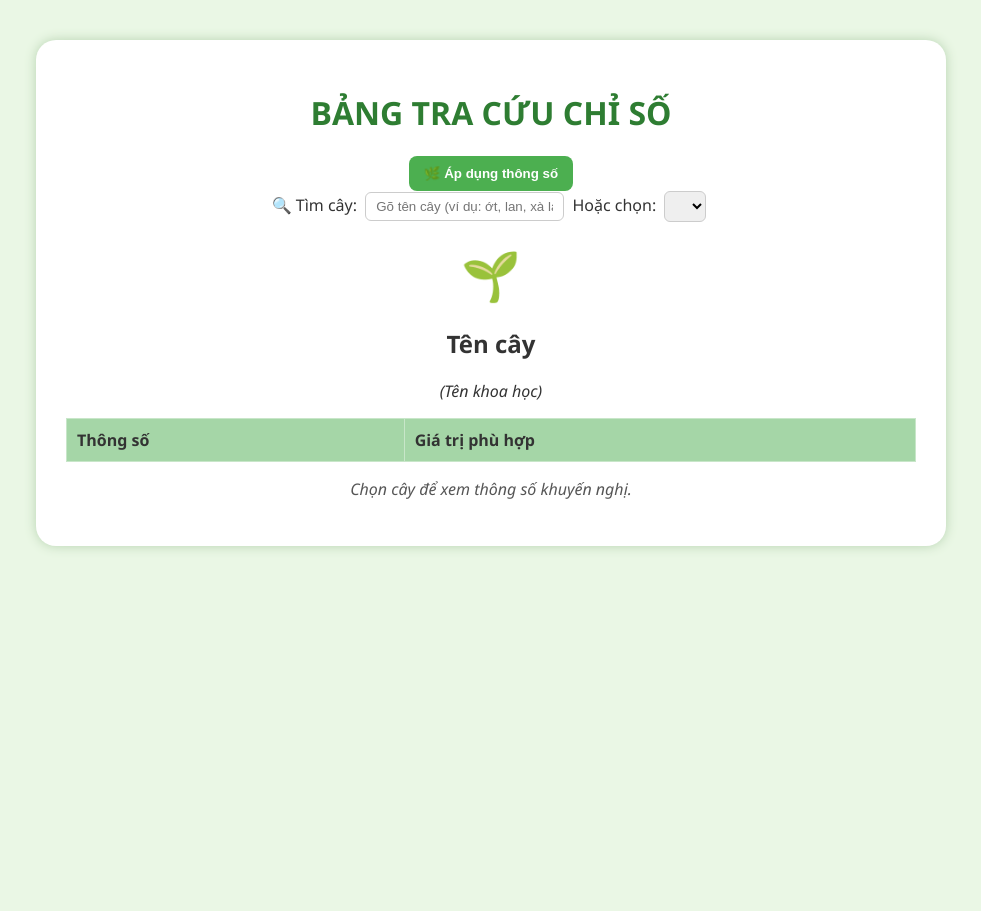
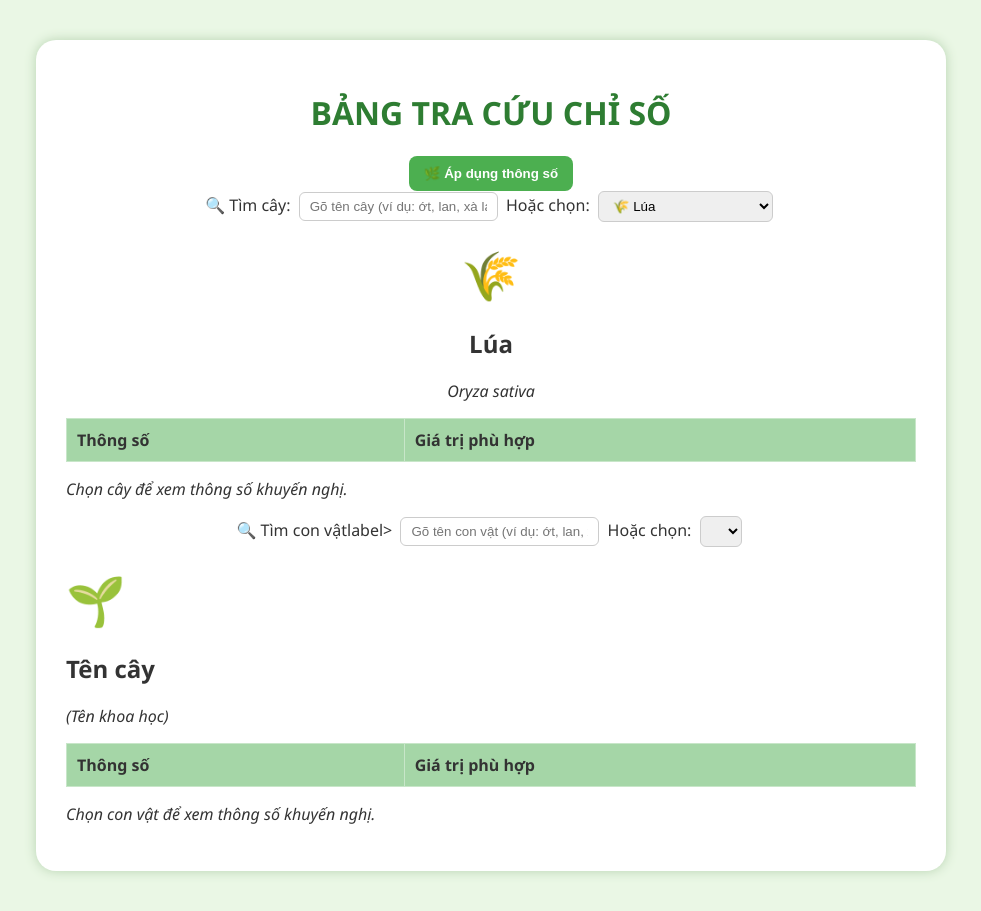
Before and after one commit to ghhung/farm, a website: page index.html in a window 1280 px wide. Shown: the whole page, without its empty margins (149-1130 px from the left). Before the commit the page ends 800 px from the top, so only its background shows below. Drawn offline with Linux system fonts and the light colour scheme.

Commit message:
Update index.html

```diff
--- a/index.html
+++ b/index.html
@@ -104,7 +104,38 @@
         <tbody id="plantParamTable"></tbody>
       </table>
 
-      <p id="note"><em>Chọn cây để xem thông số khuyến nghị.</em></p>
+      <p id="plantNote"><em>Chọn cây để xem thông số khuyến nghị.</em></p>
+
+
+    </div>
+  </div>
+        <div id="animalSection">
+    <div class="search-bar">
+      <label>🔍 Tìm con vậtlabel>
+      <input type="text" id="searchInput" placeholder="Gõ tên con vật (ví dụ: ớt, lan, xà lách)">
+      <span>Hoặc chọn:</span>
+      <select id="animalSelect"></select>
+    </div>
+
+
+    <div class="animal-info" id="plantInfo">
+      <div class="animal-header">
+        <div id="animalIcon" style="font-size:48px;">🌱</div>
+        <h2 id="animalName">Tên cây</h2>
+        <p id="animalLatin"><em>(Tên khoa học)</em></p>
+      </div>
+
+      <table>
+        <thead>
+          <tr>
+            <th>Thông số</th>
+            <th>Giá trị phù hợp</th>
+          </tr>
+        </thead>
+        <tbody id="animalParamTable"></tbody>
+      </table>
+
+      <p id="animalNote"><em>Chọn con vật để xem thông số khuyến nghị.</em></p>
 
 
     </div>
@@ -236,17 +267,28 @@
         note: "Ưa sáng nhẹ, cần thông thoáng khí."
       },
     ];
-
+    const animals = [
+     {
+      name: "Heo",
+      latin: "Sus scrofa domesticus",
+      icon: "🐷",
+      nd: "18–30°C",
+      da: "60–75%",
+      note: "Cần chuồng khô ráo, thông thoáng."
+    },
+    {
+      name: "Ngựa",
+      latin: "Equus ferus caballus",
+      icon: "🐎",
+      nd: "15–28°C",
+      da: "50–70%",
+      note: "Cần vận động nhiều, chuồng sạch."
+    }
+   ];
       const select = document.getElementById("plantSelect");
       const tableBody = document.getElementById("paramTable");
       const searchInput = document.getElementById("searchInput");
-      const applyBtn = document.getElementById("applyBtn");
-      const latInput = document.getElementById("latInput");
-      const lonInput = document.getElementById("lonInput");
-      const geoBtn = document.getElementById("geoBtn");
 
-      let currentLat = null;
-      let currentLon = null;
       // Normalize text
       const normalizeText = text => text.toLowerCase().normalize("NFD").replace(/[\u0300-\u036f]/g, "").replace(/\s+/g, "");
 
@@ -313,23 +355,6 @@ function loadPlantList(list) {
       searchInput.addEventListener("input", e => filterPlants(e.target.value.trim()));
       select.addEventListener("change", e => showPlant(e.target.value));
 
-      geoBtn.addEventListener("click", ()=>{
-    if(!navigator.geolocation){
-      return alert("⚠️ Trình duyệt không hỗ trợ GPS.");
-    }
-    geoBtn.disabled = true;
-    navigator.geolocation.getCurrentPosition(pos=>{
-      currentLat = pos.coords.latitude;
-      currentLon = pos.coords.longitude;
-      latInput.value = currentLat.toFixed(4);
-      lonInput.value = currentLon.toFixed(4);
-      geoBtn.disabled = false;
-      alert("✅ GPS đã được lấy thành công!");
-    }, err=>{
-      alert("⚠️ Không lấy được vị trí: " + err.message);
-      geoBtn.disabled = false;
-    });
-  });
 
       // Blynk setup
       const BLYNK_API_URL = "https://blynk.cloud/external/api";
@@ -354,19 +379,6 @@ async function sendMultipleDataToBlynk(data) {
         const idx = select.value;
         if(idx==="") return alert("⚠️ Vui lòng chọn cây trước khi gửi!");
 
-        applyBtn.disabled = true;
-         // Use GPS if available, fallback to manual input
-       let lat = parseFloat(latInput.value);
-       let lon = parseFloat(lonInput.value);
-
-       // if manual input is empty or invalid, fallback to GPS
-       if (isNaN(lat)) lat = currentLat;
-       if (isNaN(lon)) lon = currentLon;
-
-       if (isNaN(lat) || isNaN(lon)) {
-          return alert("⚠️ Vui lòng nhập vĩ độ/kinh độ hoặc dùng GPS.");
-       }
-
 
 await sendMultipleDataToBlynk({
   ...plants[idx],
```
